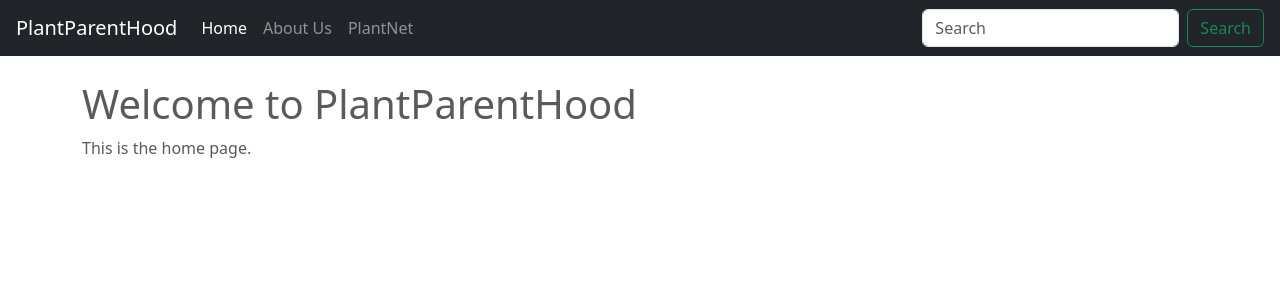
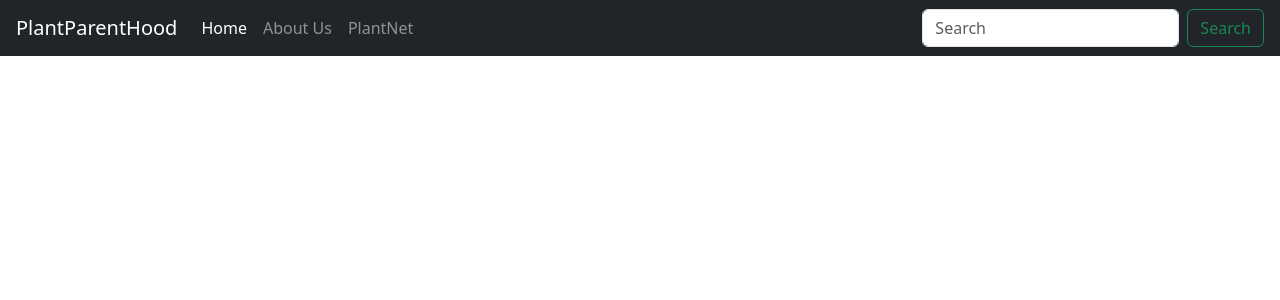
Before and after one commit to karapk/PlantParenthood, a Next.js app in the folder starter-template/: page / in a window 1280 px wide. Shown: the top 300 px of the page. Built offline with nearby package versions, Linux system fonts and the light colour scheme.

Commit message:
Remove these two lines to replace it with a header component

```diff
--- a/starter-template/src/pages/index.js
+++ b/starter-template/src/pages/index.js
@@ -1,8 +1,7 @@
 export default function Home() {
   return (
     <div>
-      <h1>Welcome to PlantParentHood</h1>
-      <p>This is the home page.</p>
+
     </div>
   );
 }
```
